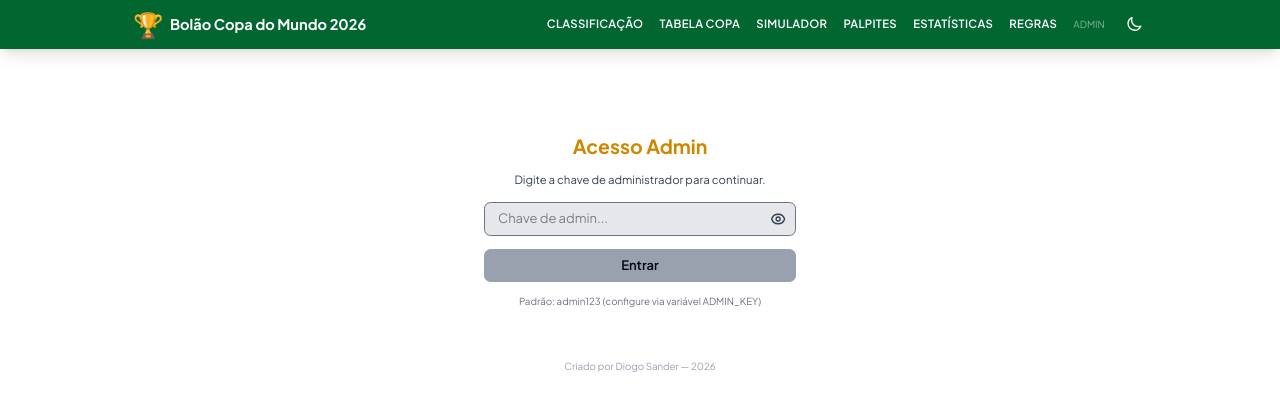
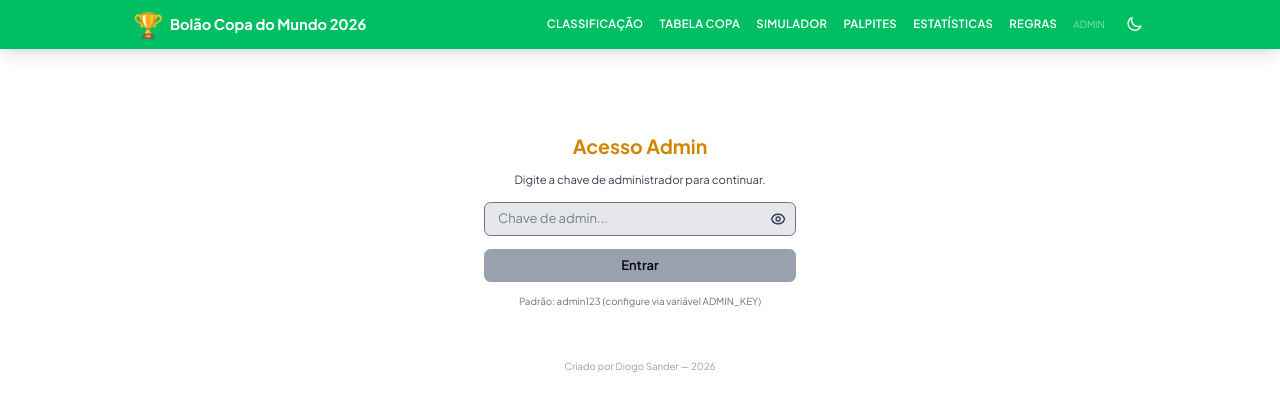
Before and after one commit to diogosanderc/bolao, a Next.js app: page /admin in a window 1280 px wide. Shown: the top 410 px of the page. Built offline with nearby package versions, Linux system fonts and the light colour scheme.

Commit message:
Apply icon green (#00bf63) to header and share buttons
Co-Authored-By: Claude Sonnet 4.6 <noreply@anthropic.com>
Claude-Session: https://claude.ai/code/session_019aK87SdRk6KgCMcR92nH6i

```diff
--- a/app/page.tsx
+++ b/app/page.tsx
@@ -332,7 +332,7 @@ export default function LeaderboardPage() {
           {!loading && data.length > 0 && (
             <button
               onClick={shareWhatsApp}
-              className="flex items-center gap-1.5 text-sm bg-green-700 hover:bg-green-600 text-[white] px-3 py-1.5 rounded-lg transition-colors font-semibold"
+              className="flex items-center gap-1.5 text-sm bg-[#00bf63] hover:bg-[#00a854] text-[white] px-3 py-1.5 rounded-lg transition-colors font-semibold"
             >
               <svg viewBox="0 0 24 24" className="w-4 h-4 fill-current" xmlns="http://www.w3.org/2000/svg">
                 <path d="M17.472 14.382c-.297-.149-1.758-.867-2.03-.967-.273-.099-.471-.148-.67.15-.197.297-.767.966-.94 1.164-.173.199-.347.223-.644.075-.297-.15-1.255-.463-2.39-1.475-.883-.788-1.48-1.761-1.653-2.059-.173-.297-.018-.458.13-.606.134-.133.298-.347.446-.52.149-.174.198-.298.298-.497.099-.198.05-.371-.025-.52-.075-.149-.669-1.612-.916-2.207-.242-.579-.487-.5-.669-.51-.173-.008-.371-.01-.57-.01-.198 0-.52.074-.792.372-.272.297-1.04 1.016-1.04 2.479 0 1.462 1.065 2.875 1.213 3.074.149.198 2.096 3.2 5.077 4.487.709.306 1.262.489 1.694.625.712.227 1.36.195 1.871.118.571-.085 1.758-.719 2.006-1.413.248-.694.248-1.289.173-1.413-.074-.124-.272-.198-.57-.347m-5.421 7.403h-.004a9.87 9.87 0 01-5.031-1.378l-.361-.214-3.741.982.998-3.648-.235-.374a9.86 9.86 0 01-1.51-5.26c.001-5.45 4.436-9.884 9.888-9.884 2.64 0 5.122 1.03 6.988 2.898a9.825 9.825 0 012.893 6.994c-.003 5.45-4.437 9.884-9.885 9.884m8.413-18.297A11.815 11.815 0 0012.05 0C5.495 0 .16 5.335.157 11.892c0 2.096.547 4.142 1.588 5.945L.057 24l6.305-1.654a11.882 11.882 0 005.683 1.448h.005c6.554 0 11.89-5.335 11.893-11.893a11.821 11.821 0 00-3.48-8.413z"/>
@@ -675,7 +675,7 @@ export default function LeaderboardPage() {
                 </div>
                 <button
                   onClick={() => shareMatchPredictions(matchModal.label.split(' vs ')[0], matchModal.label.split(' vs ')[1], '')}
-                  className="w-full flex items-center justify-center gap-2 bg-green-700 hover:bg-green-600 text-[white] py-2.5 rounded-xl font-semibold text-sm transition-colors"
+                  className="w-full flex items-center justify-center gap-2 bg-[#00bf63] hover:bg-[#00a854] text-[white] py-2.5 rounded-xl font-semibold text-sm transition-colors"
                 >
                   <svg viewBox="0 0 24 24" className="w-4 h-4 fill-current"><path d="M17.472 14.382c-.297-.149-1.758-.867-2.03-.967-.273-.099-.471-.148-.67.15-.197.297-.767.966-.94 1.164-.173.199-.347.223-.644.075-.297-.15-1.255-.463-2.39-1.475-.883-.788-1.48-1.761-1.653-2.059-.173-.297-.018-.458.13-.606.134-.133.298-.347.446-.52.149-.174.198-.298.298-.497.099-.198.05-.371-.025-.52-.075-.149-.669-1.612-.916-2.207-.242-.579-.487-.5-.669-.51-.173-.008-.371-.01-.57-.01-.198 0-.52.074-.792.372-.272.297-1.04 1.016-1.04 2.479 0 1.462 1.065 2.875 1.213 3.074.149.198 2.096 3.2 5.077 4.487.709.306 1.262.489 1.694.625.712.227 1.36.195 1.871.118.571-.085 1.758-.719 2.006-1.413.248-.694.248-1.289.173-1.413-.074-.124-.272-.198-.57-.347m-5.421 7.403h-.004a9.87 9.87 0 01-5.031-1.378l-.361-.214-3.741.982.998-3.648-.235-.374a9.86 9.86 0 01-1.51-5.26c.001-5.45 4.436-9.884 9.888-9.884 2.64 0 5.122 1.03 6.988 2.898a9.825 9.825 0 012.893 6.994c-.003 5.45-4.437 9.884-9.885 9.884m8.413-18.297A11.815 11.815 0 0012.05 0C5.495 0 .16 5.335.157 11.892c0 2.096.547 4.142 1.588 5.945L.057 24l6.305-1.654a11.882 11.882 0 005.683 1.448h.005c6.554 0 11.89-5.335 11.893-11.893a11.821 11.821 0 00-3.48-8.413z"/></svg>
                   Compartilhar palpites
--- a/components/Header.tsx
+++ b/components/Header.tsx
@@ -103,7 +103,7 @@ export function Header() {
   )
 
   return (
-    <header className="bg-green-800 shadow-lg relative z-50">
+    <header className="bg-[#00bf63] shadow-lg relative z-50">
       <div className="max-w-7xl mx-auto px-4 py-3 flex items-center gap-3">
         <a href="/" className="flex items-center gap-2 no-underline">
           <span className="text-3xl">🏆</span>
@@ -143,7 +143,7 @@ export function Header() {
 
       {/* Mobile dropdown */}
       {!isAuthPage && open && (
-        <nav className="sm:hidden bg-green-900 border-t border-green-700 px-4 py-2 flex flex-col">
+        <nav className="sm:hidden bg-[#009f50] border-t border-[#00bf63]/60 px-4 py-2 flex flex-col">
           {navLinks(true)}
         </nav>
       )}
```
